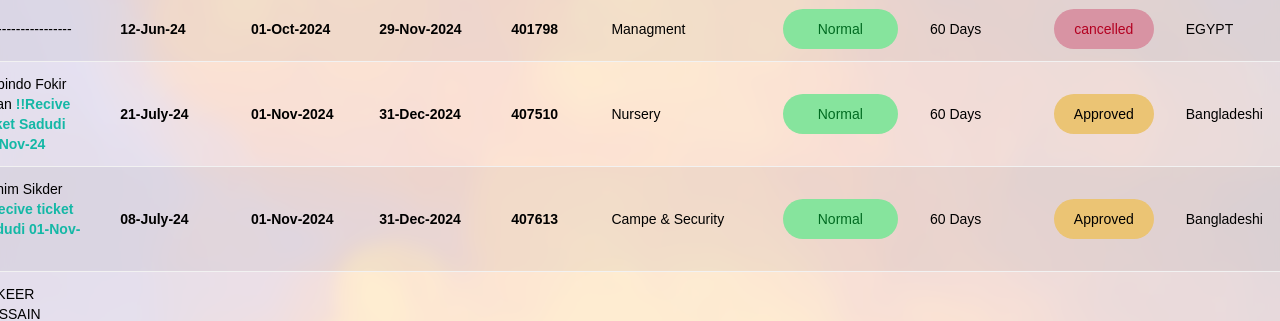
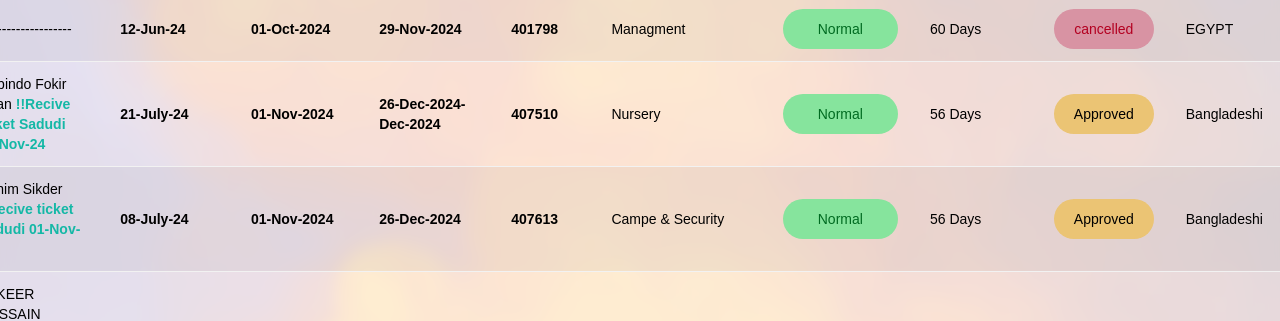
Before and after one commit to Mahabub2030/Vacation_KFIA, a plain HTML site: page index.html in a window 1280 px wide. Shown: the part 614-935 px from the top of the page. Drawn offline with nearby package versions, Linux system fonts and the light colour scheme.

Commit message:
some date update here

```diff
--- a/index.html
+++ b/index.html
@@ -241,13 +241,13 @@
               </td>
               <td><strong>21-July-24 </strong></td>
               <td><strong>01-Nov-2024</strong></td>
-              <td><strong>31-Dec-2024 </strong></td>
+              <td><strong>26-Dec-2024-Dec-2024 </strong></td>
               <td><strong>407510</strong></td>
               <td>Nursery</td>
               <td>
                 <p class="status delivered">Normal</p>
               </td>
-              <td>60 Days</td>
+              <td>56 Days</td>
               <td>
                 <p class="status pending">Approved</p>
               </td>
@@ -264,13 +264,13 @@
               </td>
               <td><strong>08-July-24 </strong></td>
               <td><strong>01-Nov-2024</strong></td>
-              <td><strong>31-Dec-2024 </strong></td>
+              <td><strong>26-Dec-2024 </strong></td>
               <td><strong>407613</strong></td>
               <td>Campe & Security</td>
               <td>
                 <p class="status delivered">Normal</p>
               </td>
-              <td>60 Days</td>
+              <td>56 Days</td>
               <td>
                 <p class="status pending">Approved</p>
               </td>
```
